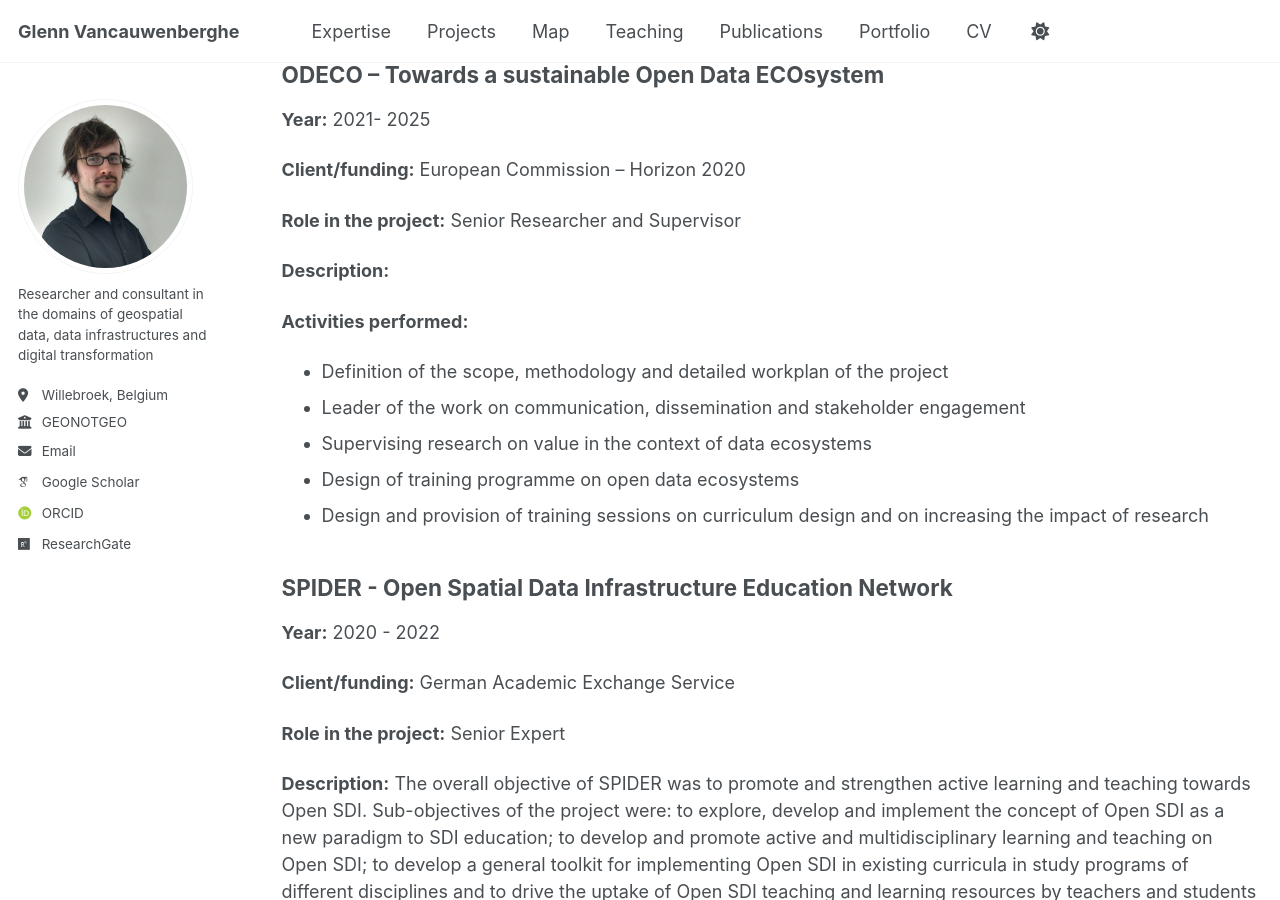
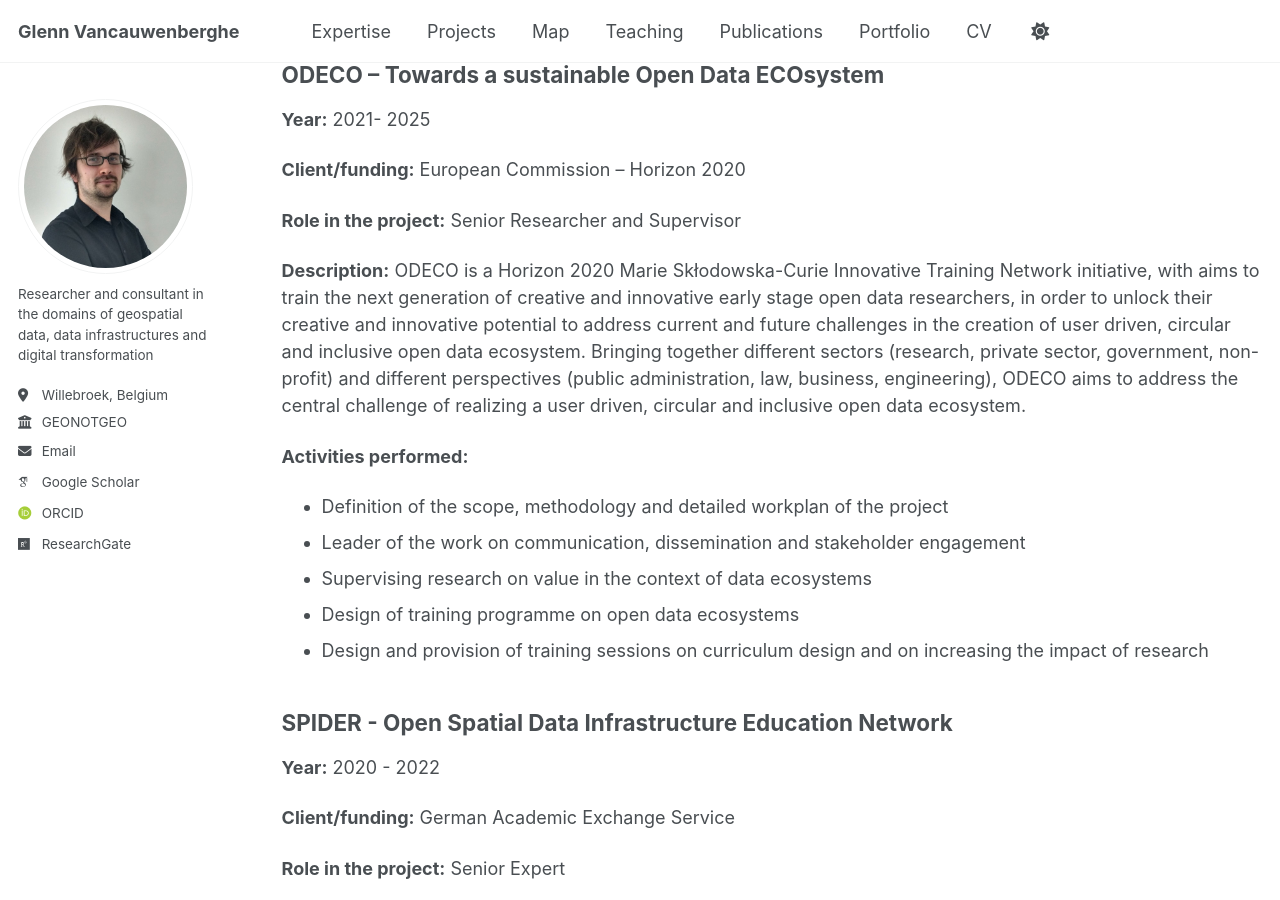
Before and after one commit to GVancauwenberghe/gvancauwenberghe.github.io, a Jekyll site: the page built from _pages/training.md, in a window 1280 px wide and 900 px high, scrolled down 1335 px. Built offline with Jekyll 4.4.1, drawn with Linux system fonts in a browser that asks for light colours; some web fonts are replaced.

Commit message:
Update training.md

```diff
--- a/_pages/training.md
+++ b/_pages/training.md
@@ -41,7 +41,7 @@ author_profile: true
 
 **Role in the project:** Senior Researcher and Supervisor
 
-**Description:**
+**Description:** ODECO is a Horizon 2020 Marie Skłodowska-Curie Innovative Training Network initiative, with aims to train the next generation of creative and innovative early stage open data researchers, in order to unlock their creative and innovative potential to address current and future challenges in the creation of user driven, circular and inclusive open data ecosystem. Bringing together different sectors (research, private sector, government, non-profit) and different perspectives (public administration, law, business, engineering), ODECO aims to address the central challenge of realizing a user driven, circular and inclusive open data ecosystem.
 
 **Activities performed:**
 * Definition of the scope, methodology and detailed workplan of the project
```
